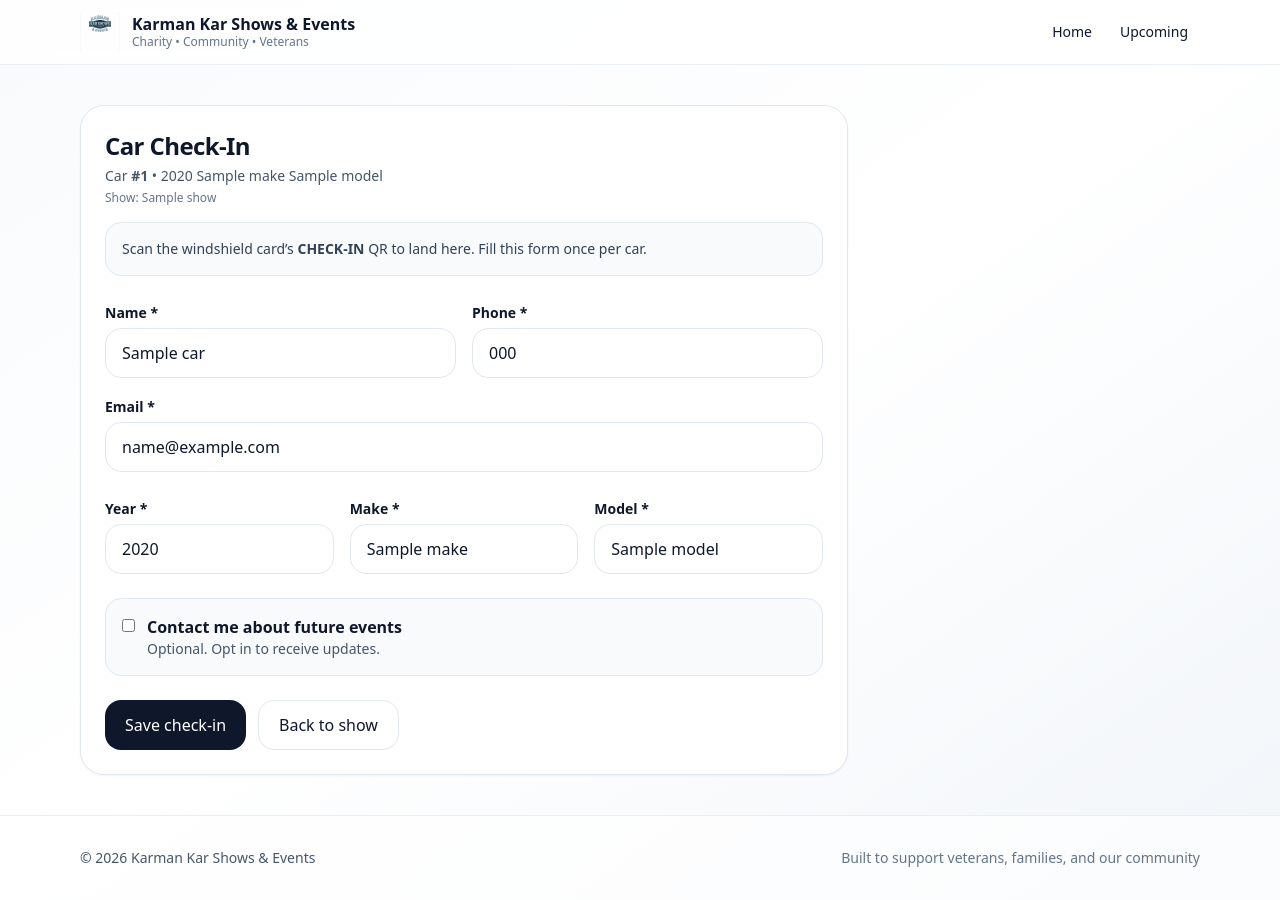
After one commit to timkarman-bot/Karman_Kar_Show_Saving22_2026, a Python web app: template templates/checkin.html in a window 1280 px wide. The commit adds this page. Run offline with Jinja, Linux system fonts and the light colour scheme; the template is opened without the code that fills it: most values are stand-ins (such as "Sample title", 1, 10 or a date in 2020); some libraries are stand-ins or nearby versions.

Commit message:
Add check-in QR and placeholder car generator

```diff
--- a/templates/admin.html
+++ b/templates/admin.html
@@ -33,6 +33,11 @@
         {% endif %}
         <button class="px-5 py-3 rounded-2xl bg-slate-900 text-white hover:opacity-90" type="submit">
           Sign in
+          <a class="px-4 py-2 rounded-xl border border-slate-200 hover:bg-slate-50"
+   href="{{ url_for('admin_placeholders_page') }}">
+  Placeholder cars (pre-print)
+</a>
+
         </button>
       </form>
     </div>
--- /dev/null
+++ b/templates/checkin.html
@@ -0,0 +1,90 @@
+{% extends "base.html" %}
+{% set title = "Check-In • " ~ (show["title"] if show else "Karman Kar Shows & Events") %}
+
+{% block content %}
+<div class="max-w-3xl">
+  <div class="rounded-3xl bg-white border border-slate-200 shadow-sm p-6">
+    <div class="flex items-start justify-between gap-4">
+      <div>
+        <h1 class="text-2xl font-semibold tracking-tight">Car Check-In</h1>
+        <div class="mt-1 text-slate-600 text-sm">
+          Car <span class="font-semibold">#{{ car["car_number"] }}</span> • {{ car["year"] }} {{ car["make"] }} {{ car["model"] }}
+        </div>
+        <div class="mt-1 text-xs text-slate-500">
+          Show: {{ show["title"] }}
+        </div>
+      </div>
+      {% if saved %}
+        <div class="px-3 py-1 rounded-full bg-emerald-600 text-white text-xs">Saved</div>
+      {% endif %}
+    </div>
+
+    {% if error %}
+      <div class="mt-4 rounded-2xl border border-red-200 bg-red-50 p-4 text-red-900">{{ error }}</div>
+    {% endif %}
+
+    {% if saved %}
+      <div class="mt-4 rounded-2xl border border-emerald-200 bg-emerald-50 p-4 text-emerald-900">
+        Check-in saved. You can hand them the windshield card.
+      </div>
+    {% else %}
+      <div class="mt-4 rounded-2xl border border-slate-200 bg-slate-50 p-4 text-slate-700 text-sm">
+        Scan the windshield card’s <strong>CHECK-IN</strong> QR to land here. Fill this form once per car.
+      </div>
+    {% endif %}
+
+    <form method="POST" class="mt-6 grid gap-6">
+      <div class="grid gap-4 md:grid-cols-2">
+        <div>
+          <label class="text-sm font-semibold">Name *</label>
+          <input name="name" value="{{ car['owner_name'] }}" class="mt-1 w-full rounded-2xl border border-slate-200 px-4 py-3" required>
+        </div>
+
+        <div>
+          <label class="text-sm font-semibold">Phone *</label>
+          <input name="phone" value="{{ car['owner_phone'] }}" class="mt-1 w-full rounded-2xl border border-slate-200 px-4 py-3" required>
+        </div>
+
+        <div class="md:col-span-2">
+          <label class="text-sm font-semibold">Email *</label>
+          <input name="email" type="email" value="{{ car['owner_email'] }}" class="mt-1 w-full rounded-2xl border border-slate-200 px-4 py-3" required>
+        </div>
+      </div>
+
+      <div class="grid gap-4 md:grid-cols-3">
+        <div>
+          <label class="text-sm font-semibold">Year *</label>
+          <input name="year" value="{{ car['year'] }}" class="mt-1 w-full rounded-2xl border border-slate-200 px-4 py-3" required>
+        </div>
+        <div>
+          <label class="text-sm font-semibold">Make *</label>
+          <input name="make" value="{{ car['make'] }}" class="mt-1 w-full rounded-2xl border border-slate-200 px-4 py-3" required>
+        </div>
+        <div>
+          <label class="text-sm font-semibold">Model *</label>
+          <input name="model" value="{{ car['model'] }}" class="mt-1 w-full rounded-2xl border border-slate-200 px-4 py-3" required>
+        </div>
+      </div>
+
+      <label class="flex items-start gap-3 rounded-2xl border border-slate-200 bg-slate-50 p-4">
+        <input type="checkbox" name="opt_in_future" class="mt-1" {% if car["opt_in_future"] %}checked{% endif %}>
+        <div>
+          <div class="font-semibold">Contact me about future events</div>
+          <div class="text-sm text-slate-600">Optional. Opt in to receive updates.</div>
+        </div>
+      </label>
+
+      <div class="flex flex-wrap gap-3">
+        <button class="px-5 py-3 rounded-2xl bg-slate-900 text-white hover:opacity-90" type="submit">
+          Save check-in
+        </button>
+
+        <a class="px-5 py-3 rounded-2xl bg-white border border-slate-200 hover:bg-slate-50"
+           href="{{ url_for('show_page', slug=show['slug']) }}">
+          Back to show
+        </a>
+      </div>
+    </form>
+  </div>
+</div>
+{% endblock %}
```
Also changed, not shown: templates/registration_complete.html (+22 -0 lines).
